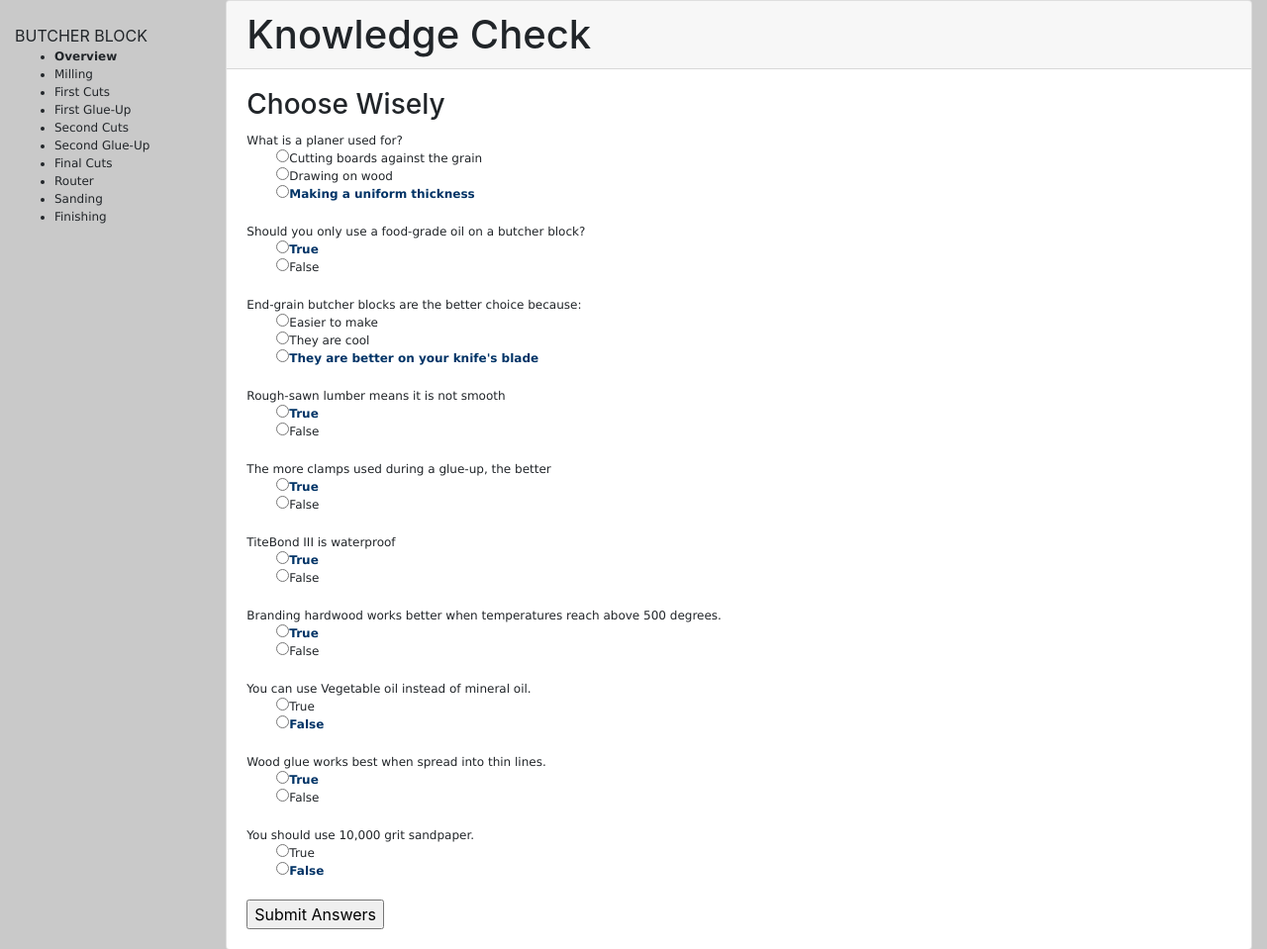
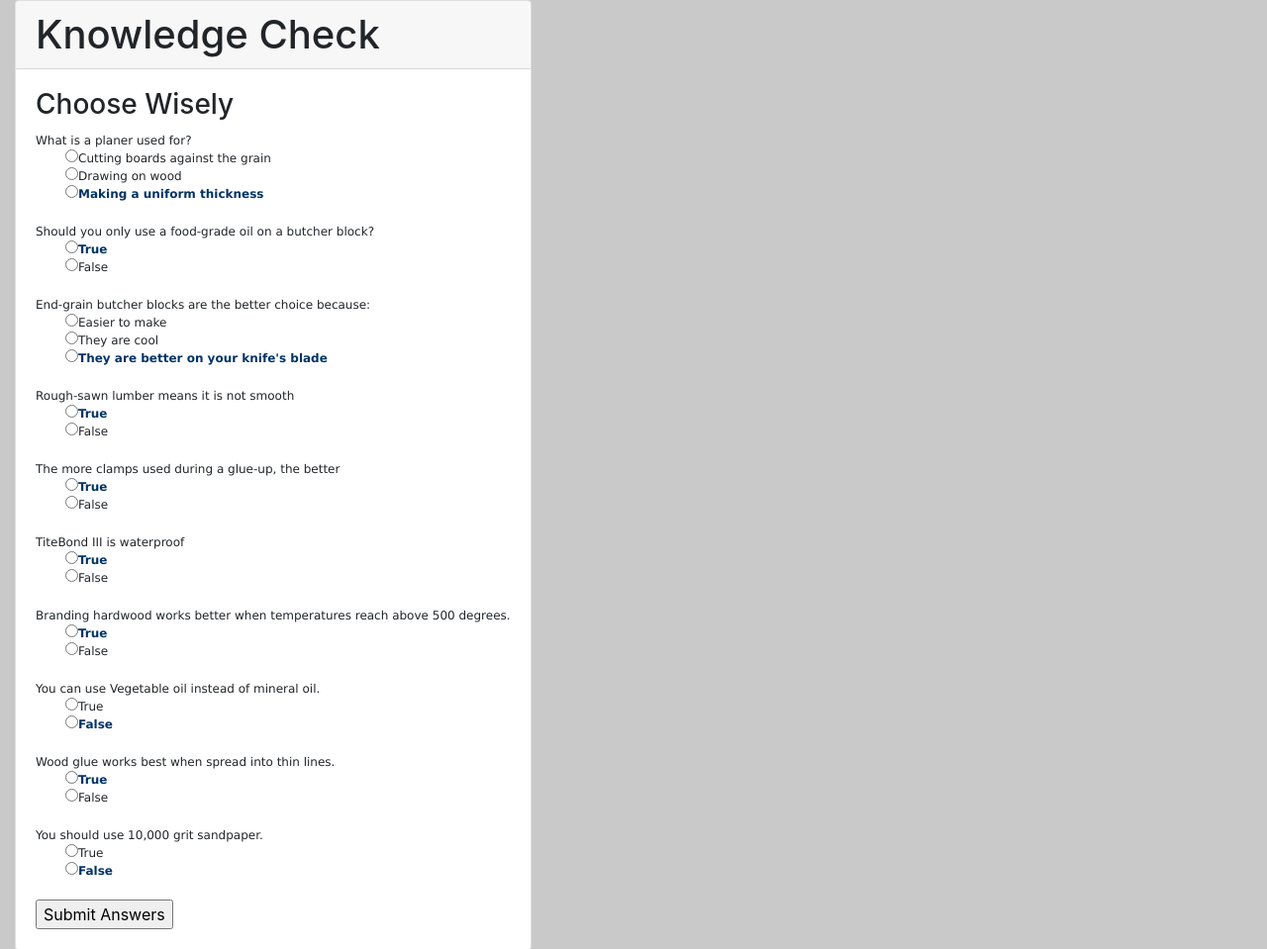
Before and after one commit to wandrews1/LRS, a plain HTML site: page TinCan_Prototypes/GolfExample_TCAPI/assessmenttemplate.html in a window 1280 px wide. Shown: the whole page at 99% size. Drawn offline with nearby package versions, Linux system fonts and the light colour scheme; a small style sheet from the web is missing.

```diff
--- a/TinCan_Prototypes/GolfExample_TCAPI/assessmenttemplate.html
+++ b/TinCan_Prototypes/GolfExample_TCAPI/assessmenttemplate.html
@@ -353,23 +353,7 @@
     <!-- Center the entire site's contents -->
     <div class="container-fluid" style="background: #C9C9C9;">
         <div class="row">
-            <div class="col-md-2">
-                <br>
-                BUTCHER BLOCK
-                <ul>
-                    <li><strong>Overview</strong></li>
-                    <li>Milling</li>
-                    <li>First Cuts</li>
-                    <li>First Glue-Up</li>
-                    <li>Second Cuts</li>
-                    <li>Second Glue-Up</li>
-                    <li>Final Cuts</li>
-                    <li>Router</li>
-                    <li>Sanding</li>
-                    <li>Finishing</li>
-                </ul>
-            </div>
-            <div class="col-md-10">
+            <div class="col-md-auto">
                 <div class="card">
                     <h1 class="card-header">Knowledge Check</h1>
                     <div class="card-body">
@@ -378,6 +362,7 @@
                         <script type="text/javascript">
                             RenderTest(test);
                         </script>
+
                     </div>
                 </div>
             </div>
```
